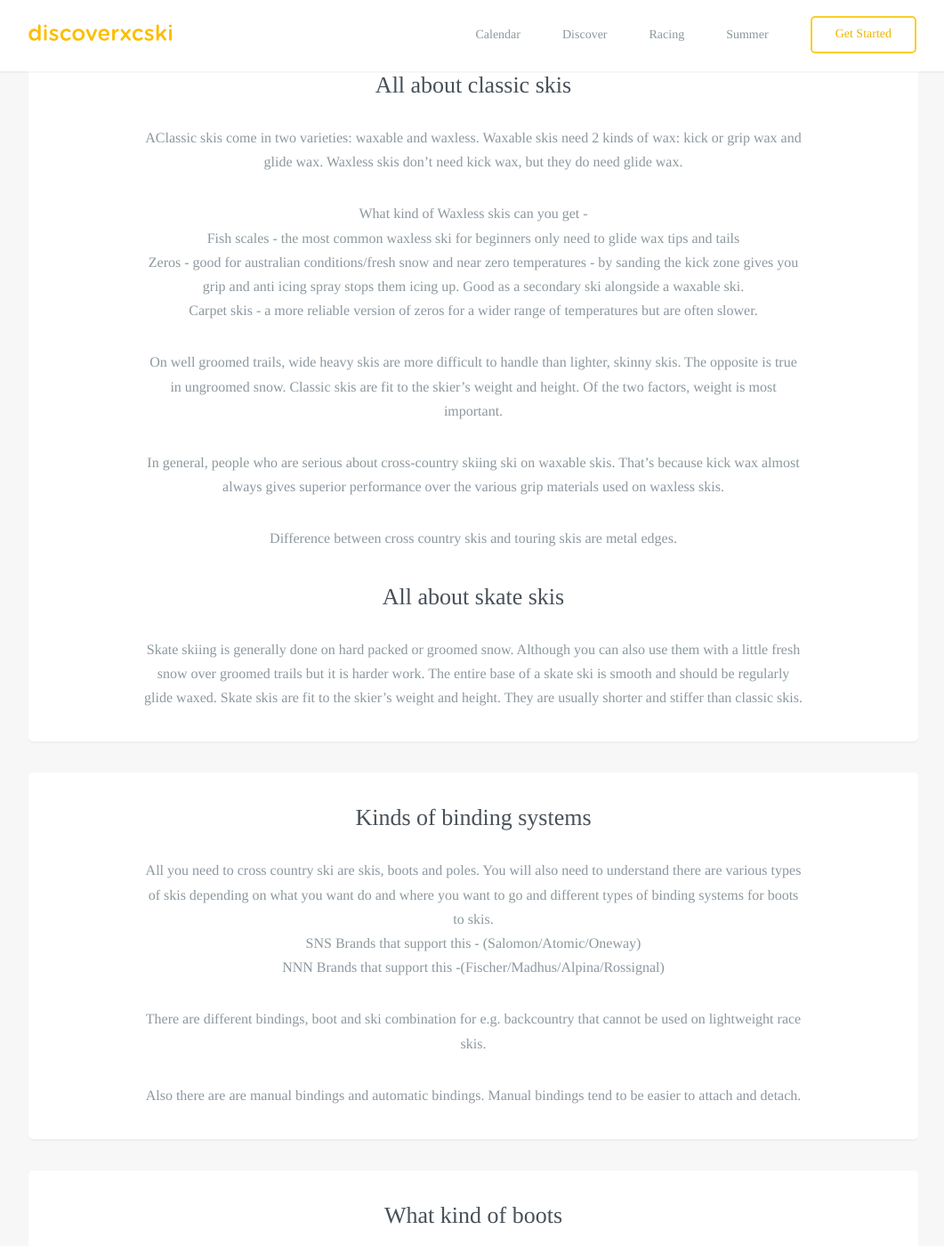
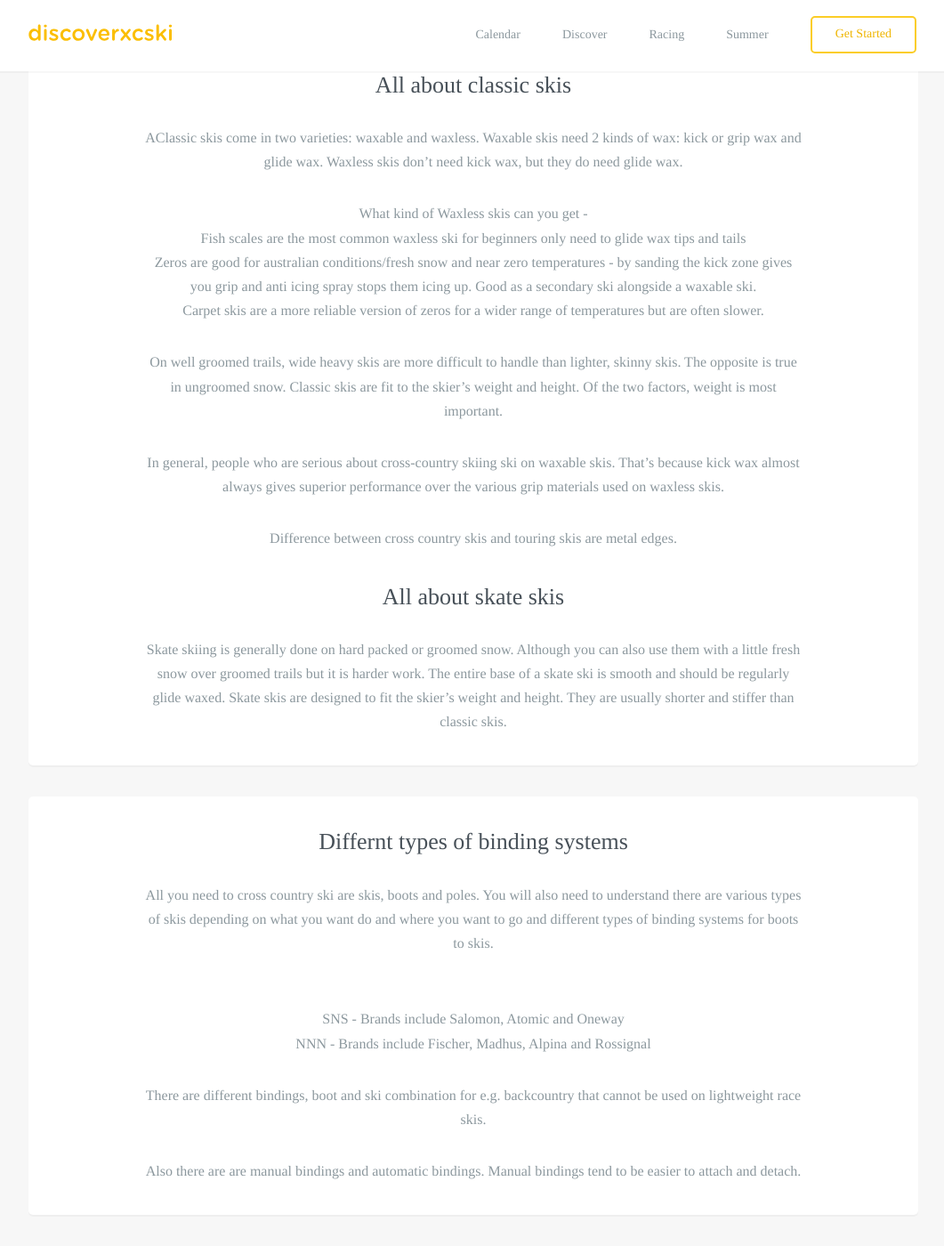
Before and after one commit to robcatto/robcatto.github.io, a Jekyll site: the page built from get-started/equipment/index.html, in a window 1280 px wide and 1400 px high, scrolled down 1100 px. Shown: the whole window at 89% size, without its empty margins (108-1169 px from the left). Built offline with Jekyll 4.4.1, drawn with Linux system fonts in a browser that asks for light colours; some web fonts are replaced; Markdown is read by kramdown in place of the engine named in the settings; some of the changed text lies outside the part shown.

Commit message:
Update index.html

```diff
--- a/get-started/equipment/index.html
+++ b/get-started/equipment/index.html
@@ -50,25 +50,26 @@ layout: default
                 <h3>All about classic skis</h3>
                     <p>AClassic skis come in two varieties: waxable and waxless.  Waxable skis need 2 kinds of wax: kick or grip wax and glide wax. Waxless skis don’t need kick wax, but they do need glide wax.
                         <p>What kind of Waxless skis can you get  -
-                        <br>Fish scales - the most common waxless ski for beginners only need to glide wax tips and tails
-                        <br>Zeros - good for australian conditions/fresh snow and near zero temperatures - by sanding the kick zone gives you grip and anti icing spray stops them icing up.  Good as a secondary ski alongside a waxable ski.
-                        <br>Carpet skis - a more reliable version of zeros for a wider range of temperatures but are often slower.
+                        <br>Fish scales are the most common waxless ski for beginners only need to glide wax tips and tails
+                        <br>Zeros are good for australian conditions/fresh snow and near zero temperatures - by sanding the kick zone gives you grip and anti icing spray stops them icing up.  Good as a secondary ski alongside a waxable ski.
+                        <br>Carpet skis are a more reliable version of zeros for a wider range of temperatures but are often slower.
 
                         <p>On well groomed trails, wide heavy skis are more difficult to handle than lighter, skinny skis. The opposite is true in ungroomed snow. Classic skis are fit to the skier’s weight and height. Of the two factors, weight is most important.
                         <p>In general, people who are serious about cross-country skiing ski on waxable skis. That’s because kick wax almost always gives superior performance over the various grip materials used on waxless skis.
                         <p>Difference between cross country skis and touring skis are metal edges.
                    <h3>All about skate skis</h3>
-                    <p>Skate skiing is generally done on hard packed or groomed snow. Although you can also use them with a little fresh snow over groomed trails but it is harder work. The entire base of a skate ski is smooth and should be regularly glide waxed.  Skate skis are fit to the skier’s weight and height. They are usually shorter and stiffer than classic skis.
+                    <p>Skate skiing is generally done on hard packed or groomed snow. Although you can also use them with a little fresh snow over groomed trails but it is harder work. The entire base of a skate ski is smooth and should be regularly glide waxed.  Skate skis are designed to fit the skier’s weight and height. They are usually shorter and stiffer than classic skis.
                      </p>
 
 
                 </section>
 
                          <section class="mobile_section">
-                    <h3>Kinds of binding systems</h3>
+                    <h3>Differnt types of binding systems</h3>
                     <p>All you need to cross country ski are skis, boots and poles.  You will also need to understand there are various types of skis depending on what you want do and where you want to go and different types of binding systems for boots to skis.
-                                <br>SNS   Brands that support this - (Salomon/Atomic/Oneway)
-                                <br>NNN  Brands that support this  -(Fischer/Madhus/Alpina/Rossignal)
+                                <p>
+                                <br>SNS - Brands include Salomon, Atomic and Oneway
+                                <br>NNN - Brands include Fischer, Madhus, Alpina and Rossignal
                         <p>There are different bindings, boot and ski combination for e.g. backcountry that cannot be used on lightweight race skis.
                         <p>Also there are are manual bindings and automatic bindings.  Manual bindings tend to be easier to attach and detach.
                      </p>
@@ -76,7 +77,7 @@ layout: default
                 </section>
 
                          <section class="mobile_section">
-                    <h3>What kind of boots</h3>
+                    <h3>Comfortable boots</h3>
                     <p>XC Boots are quite similar to running shoes in comfort but with lots of ankle support.  There are Skate boots, Classic boots and Combi boots. Skate boots fit are usually a little tighter fitting than classic boots, A ‘combi’ boot is a way of saving money when you first get into the sport.  Also it can be a good one to fit kids out in.
                      </p>
 
@@ -85,7 +86,7 @@ layout: default
 
 
                          <section class="mobile_section">
-                    <h3>What kinds of poles?</h3>
+                    <h3>What about poles?</h3>
                     <p>Poles are thin and light, with a basket on the bottom to stop the pole from going deep into the snow.  There are different pole lengths for classic and skate.  Classic pole length is around minus 20cm of height and skate are around minus 10 cm.  There are also racing straps which act like a sling that cradles your hand or there are poles for beginners with a loop.  The price you pay for poles reflects the material they are made from.
                      </p>
 
```
